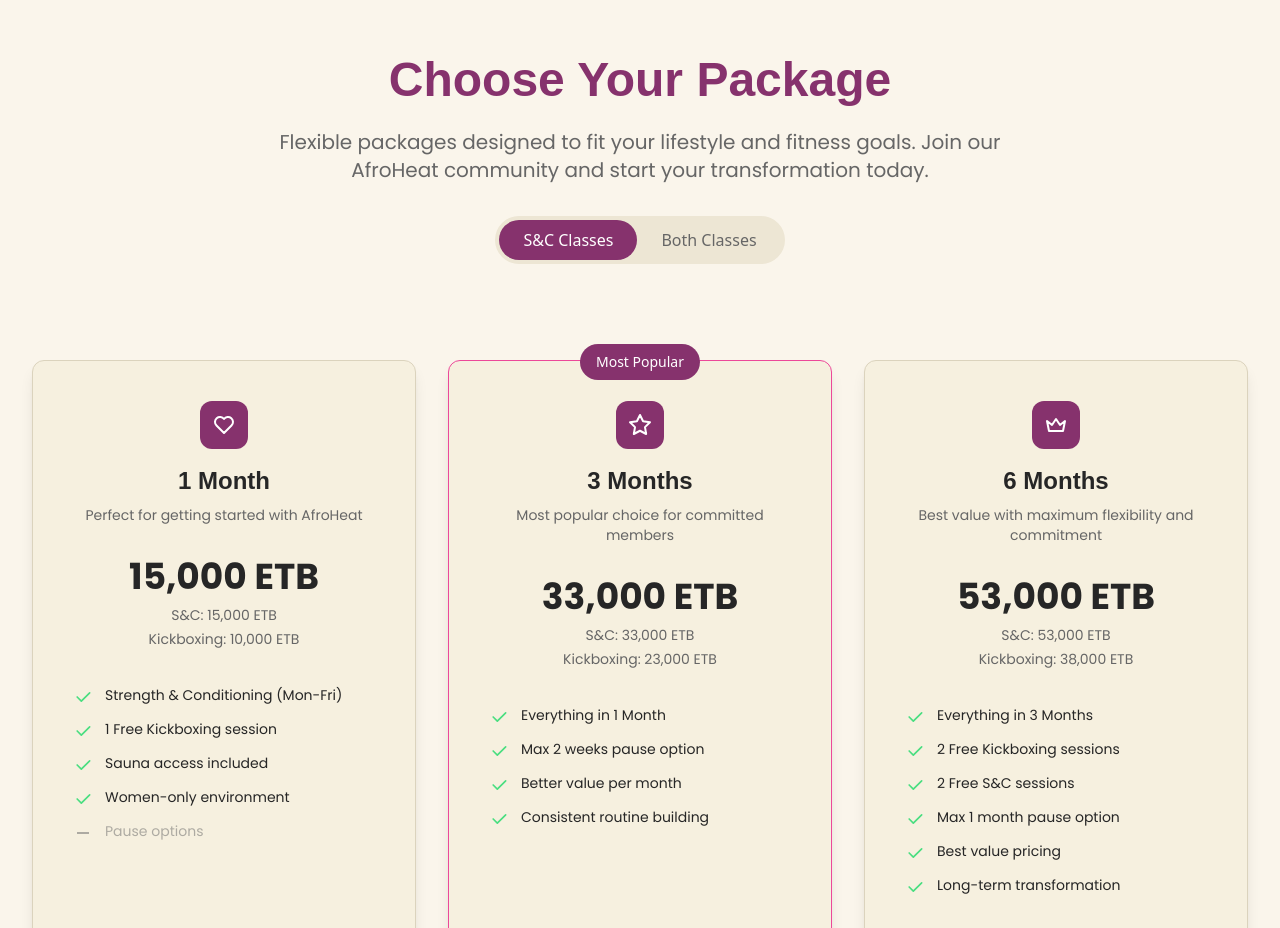
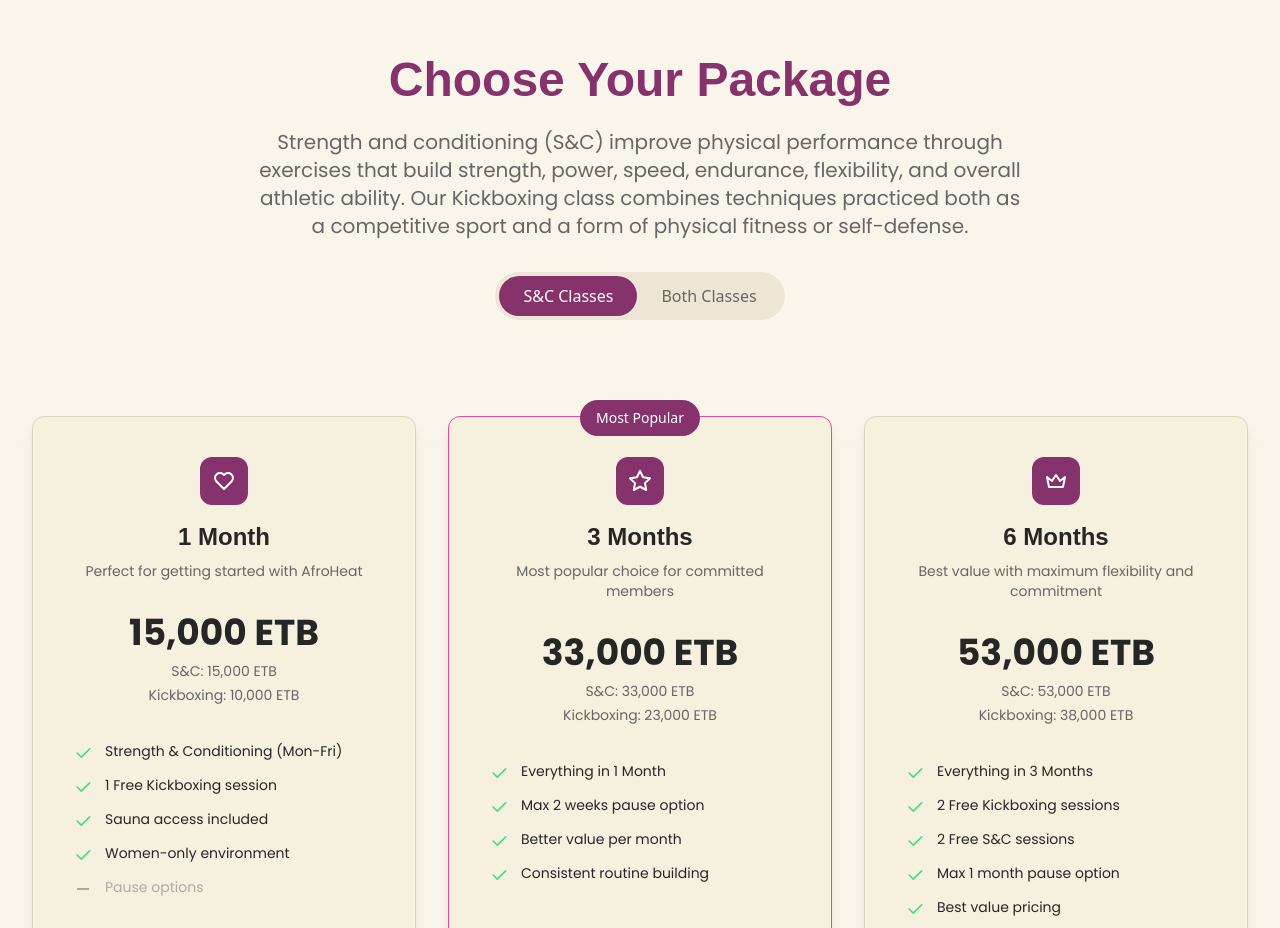
Before and after one commit to x0nata/AfroHeat, a React (Vite) app: page /services in a window 1280 px wide. Shown: the part 1460-2388 px from the top of the page. Built offline with nearby package versions, Linux system fonts and the light colour scheme; a web font is replaced by a local one.

Commit message:
ddddddddd

```diff
--- a/src/components/sections/MembershipSection.tsx
+++ b/src/components/sections/MembershipSection.tsx
@@ -106,8 +106,9 @@ const MembershipSection: React.FC = () => {
             </span>
           </h2>
           <p className="text-xl text-muted-foreground max-w-3xl mx-auto mb-8 font-poppins">
-            Flexible packages designed to fit your lifestyle and fitness goals.
-            Join our AfroHeat community and start your transformation today.
+            Strength and conditioning (S&C) improve physical performance through exercises that build strength, power, speed, endurance, flexibility, and overall athletic ability.
+
+Our Kickboxing class combines techniques practiced both as a competitive sport and a form of physical fitness or self-defense.
           </p>
 
           {/* Class Type Toggle */}
```
